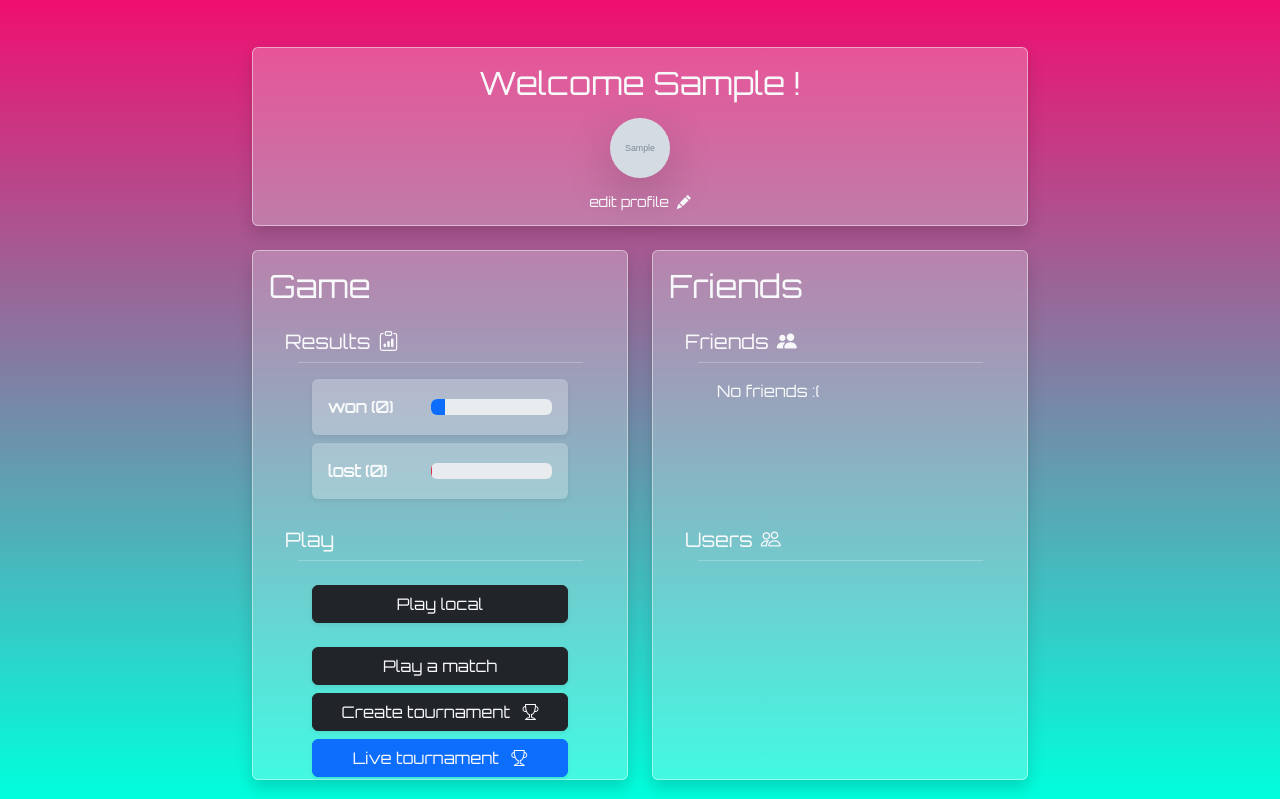
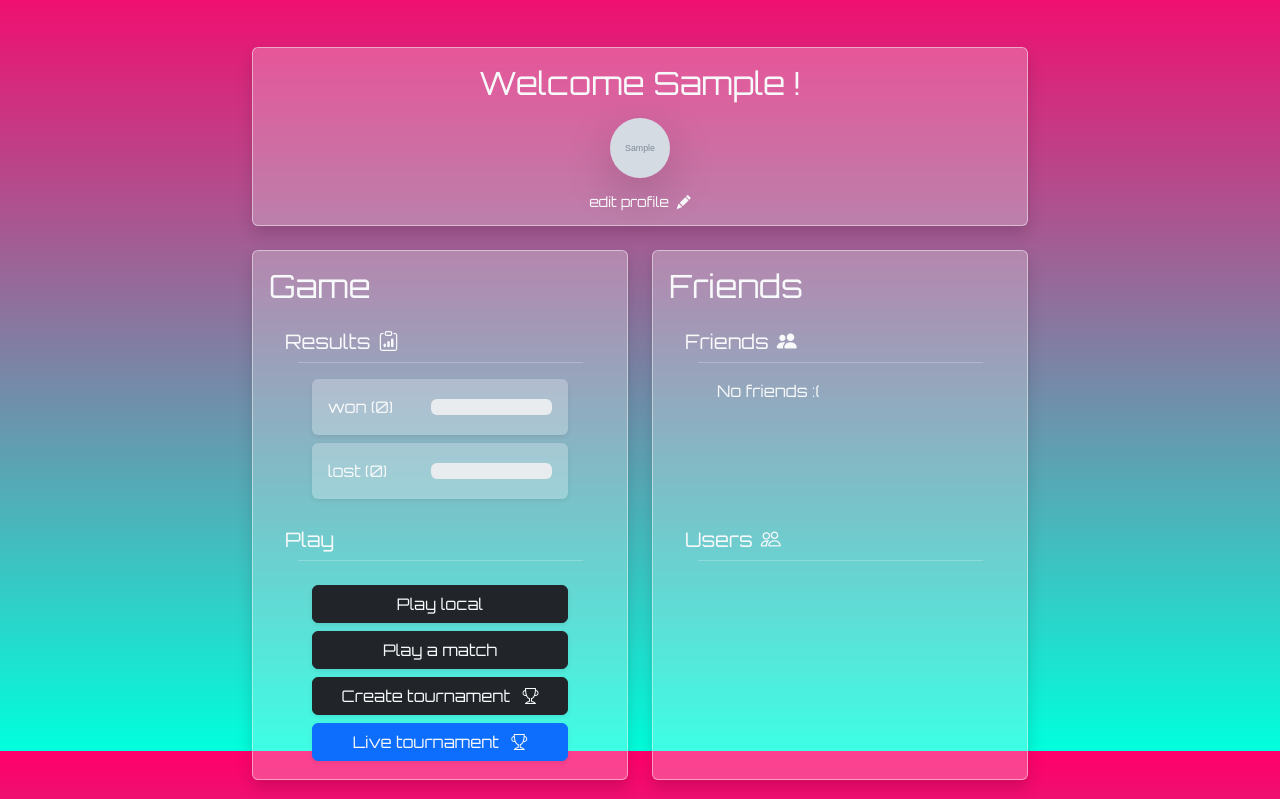
Before and after one commit to jlupito/ft_transcendence, a Django app: page / in a window 1280 px wide. Shown: the part 49-848 px from the top of the page. Run offline with Django 5.2, Linux system fonts and the light colour scheme; a user stored in the database is signed in; tables that the repository leaves empty hold one stand-in row (values such as "Sample post"); grey boxes marked "Sample" are stand-in pictures; some libraries are stand-ins or nearby versions.

Commit message:
fixed progressbar and background

```diff
--- a/back/pong/static/css/style.css
+++ b/back/pong/static/css/style.css
@@ -7,6 +7,9 @@
 
 body {
 	background: linear-gradient(180deg, #ff006a, #00ffdd);
+	background-repeat: no-repeat;
+    background-attachment: fixed;
+    background-size: cover;
 	font-family: 'Orbitron', sans-serif;
 }
 
--- a/back/pong/templates/page.html
+++ b/back/pong/templates/page.html
@@ -173,12 +173,12 @@
 									<div class="row align-items-center">
 										<div class="col-5">
 											<div class="d-flex align-items-center">
-												<p class="fw-bold m-0">won ({{ matches_won }})</p>
+												<p class="fw-lighter m-0">won ({{ matches_won }})</p>
 											</div>
 										</div>
 										<div class="col-7">
-											<div class="progress" data-bs-toggle="tooltip" title="Out of last 20 matches">
-												<div class="progress-bar bg-primary" role="progressbar" style="width: 11%" aria-valuenow="11" aria-valuemin="1" aria-valuemax="10"></div>
+											<div class="progress" data-bs-toggle="tooltip" title="{{ won_perc }}% of matches won">
+												<div class="progress-bar bg-primary" role="progressbar" style="width: {{ won_perc }}%" aria-valuenow="{{ won_perc }}" aria-valuemin="0" aria-valuemax="100"></div>
 											</div>
 										</div>
 									</div>
@@ -187,12 +187,12 @@
 									<div class="row align-items-center">
 										<div class="col-5" >
 											<div class="d-flex align-items-center">
-												<p class="fw-bold m-0">lost ({{ matches_lost }})</p>
+												<p class="fw-lighter m-0">lost ({{ matches_lost }})</p>
 											</div>
 										</div>
 										<div class="col-7">
-											<div class="progress" data-bs-toggle="tooltip" title="Out of last 20 matches">
-												<div class="progress-bar bg-danger" role="progressbar" style="width: 1%" aria-valuenow="80" aria-valuemin="0.1" aria-valuemax="10"></div>
+											<div class="progress" data-bs-toggle="tooltip" title="{{ lost_perc }}% of matches lost">
+												<div class="progress-bar bg-danger" role="progressbar" style="width: {{ lost_perc }}%" aria-valuenow="{{ lost_perc }}" aria-valuemin="0" aria-valuemax="100"></div>
 											</div>
 										</div>
 									</div>
@@ -206,7 +206,7 @@
 								<button type="" class="btn btn-dark shadow-sm text-light col-9" data-bs-toggle="modal" data-bs-target="#localmatchModal">Play local
 								</button>
 							</div>
-							<div class="mt-4 mb-2 text-center">
+							<div class="mt-2 mb-2 text-center">
 								<button type="" class="btn btn-dark shadow-sm text-light col-9" data-bs-toggle="modal" data-bs-target="#matchModal">Play a match
 								</button>
 							</div>
--- a/back/pong/views.py
+++ b/back/pong/views.py
@@ -22,6 +22,8 @@ def home(request):
 		matches = match_history(request.user)
 		matches_l = matches_lost(request.user)
 		matches_w = matches_won(request.user)
+		matches_lperc = matches_lp(request.user)
+		matches_wperc = matches_wp(request.user)
 		friends = friends_list(request.user)
 		invites = invites_list(request.user)
 		invitees = invitees_list(request.user)
@@ -33,7 +35,9 @@ def home(request):
 			'matches': matches,
 			'invitees': invitees,
 			'matches_lost': matches_l,
-			'matches_won': matches_w
+			'matches_won': matches_w,
+			'won_perc': matches_wperc,
+			'lost_perc': matches_lperc
 		}
 	return render(request, 'page.html', context)
 
@@ -57,6 +61,22 @@ def matches_lost(user):
 		if match.player1_score < match.player2_score:
 			lost += 1
 	return lost
+
+def matches_wp(user):
+	matches = Match.objects.filter(player1=user)
+	won = matches_won(user)
+	total = matches.count()
+	if total == 0:
+		return 0
+	return round(won / total * 100, 2)
+
+def matches_lp(user):
+	matches = Match.objects.filter(player1=user)
+	lost = matches_lost(user)
+	total = matches.count()
+	if total == 0:
+		return 0
+	return round(lost / total * 100, 2)
 
 def match_history(user):
 	matches = Match.objects.filter(player1=user) | Match.objects.filter(player2=user)
```
